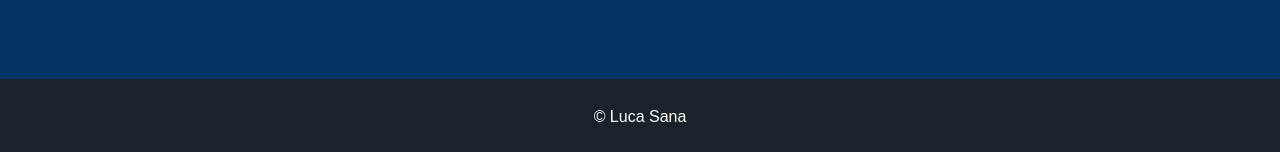
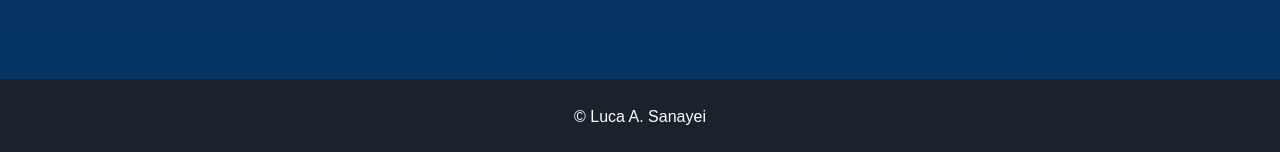
Before and after one commit to asanayei/asanayei.github.io, a Jekyll site: the page built from index.html, in a window 1280 px wide and 900 px high, scrolled down 2609 px. Shown: the part 745-897 px from the top of the window. Built offline with Jekyll 4.4.1, drawn with Linux system fonts in a browser that asks for light colours.

Commit message:
Update _config.yml

```diff
--- a/_config.yml
+++ b/_config.yml
@@ -1,11 +1,11 @@
 # Site settings
-title: Luca Sana
+title: Luca A. Sanayei
 description: Forsan et haec olim meminisse juvabit
 # baseurl: "/particle" # the subpath of your site, e.g. /blog
 url: "asanayei.github.io" # the base hostname & protocol for your site e.g. http://willianjusten.com.br
 logo: '/assets/img/logo.svg'
 # User settings
-username: Luca Sana
+username: Luca A. Sanayei
 user_description: Did someone say tacos?
 user_title: Research Engineer
 email: sana.armon@gmail.com
```
